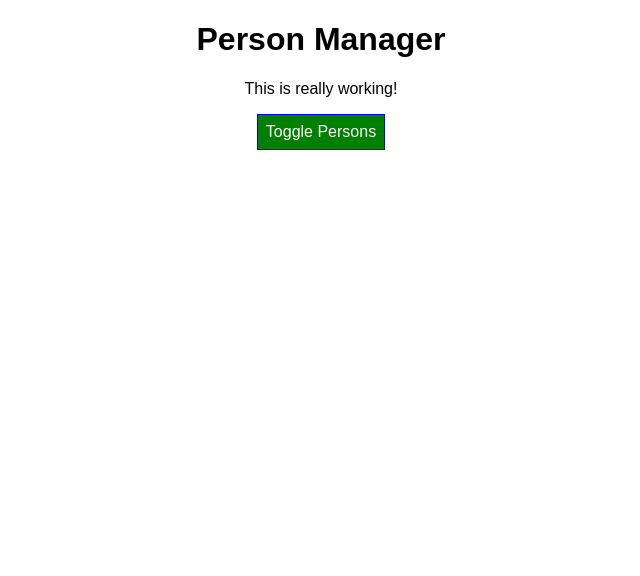
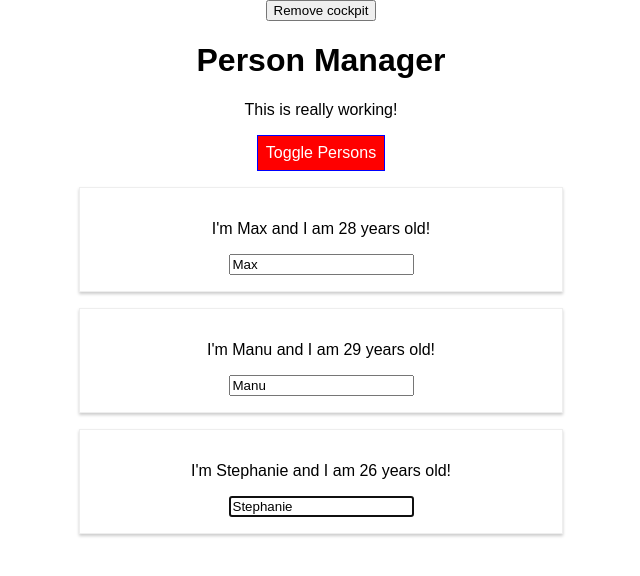
Before and after one commit to ashiots2/ReactTheCompleteGuide, a React (Create React App) app: page / in a window 1280 px wide. Shown: the top 576 px of the page, without its empty margins (319-959 px from the left). Built offline with nearby package versions, Linux system fonts and the light colour scheme.

Commit message:
lectures 95-111

```diff
--- a/package.json
+++ b/package.json
@@ -3,10 +3,11 @@
   "version": "0.1.0",
   "private": true,
   "dependencies": {
+    "del-cli": "^3.0.0",
+    "prop-types": "^15.7.2",
     "react": "^16.13.1",
     "react-dom": "^16.13.1",
-    "react-scripts": "3.4.1",
-    "del-cli": "^3.0.0"
+    "react-scripts": "3.4.1"
   },
   "scripts": {
     "start": "react-scripts start",
--- a/src/components/Cockpit/Cockpit.js
+++ b/src/components/Cockpit/Cockpit.js
@@ -1,14 +1,27 @@
-import React, {useEffect} from "react";
+import React, {useEffect, useRef} from "react";
 import classes from "../../components/Cockpit/Cockpit.module.css";
 
 const Cockpit = (props) => {
+  const toggleBtnRef = useRef(null);
+
   useEffect(() => {
     console.log("[Cockpit.js] useEffect");
-    setTimeout(() => {
-      alert('Saved data to cloud!')
-    }, 1000);
+    // const timer = setTimeout(() => {
+    //   alert('Saved data to cloud!')
+    // }, 1000);
+    toggleBtnRef.current.click();
+    return () => {
+      // clearTimeout(timer);
+      console.log("[Cockpit.js] cleanup work in useEffect");
+    }
   }, [])
 
+  useEffect(() => {
+    console.log("[Cockpit.js] 2nd useEffect");
+    return () => {
+      console.log("[Cockpit.js] cleanup work in 2nd useEffect");
+    }
+  })
   const assignedClasses = [];
   if (props.numPersons < 3) {
     assignedClasses.push(classes.red);
@@ -25,8 +38,8 @@ const Cockpit = (props) => {
   return <div className={classes.Cockpit}>
     <h1>{props.title}</h1>
     <p className={assignedClasses.join(" ")}>This is really working!</p>
-    <button className={btnClass} onClick={props.clicked}> Toggle Persons</button>
+    <button ref={toggleBtnRef} className={btnClass} onClick={props.clicked}> Toggle Persons</button>
   </div>
 };
 
-export default Cockpit;
+export default React.memo(Cockpit);
--- a/src/components/Persons/Person/Person.js
+++ b/src/components/Persons/Person/Person.js
@@ -1,23 +1,43 @@
 import React, {Component} from 'react';
 import classes from './Person.module.css';
+import WithClass from "../../../hoc/WithClass";
+import Auxiliary from "../../../hoc/Auxiliary";
+import PropTypes from "prop-types";
 
 class Person extends Component {
+
+  constructor(props) {
+    super(props);
+    this.inputElementRef = React.createRef();
+  }
+
+  componentDidMount() {
+    this.inputElementRef.current.focus();
+  }
 
   render() {
     console.log("[Person.js] rendering...");
 
     const rnd = Math.random();
 
-    if (rnd > 0.9) {
+    if (rnd > 0.99) {
       throw new Error("Something went wrong!");
     }
 
-    return (<div className={classes.Person}>
+    return (<Auxiliary>
       <p onClick={this.props.click}>I'm {this.props.name} and I am {this.props.age} years old!</p>
       <p>{this.props.children}</p>
-      <input type="text" onChange={this.props.changed} value={this.props.name}/>
-    </div>);
+      <input ref={this.inputElementRef} type="text" onChange={this.props.changed}
+             value={this.props.name}/>
+    </Auxiliary>);
   }
 }
 
-export default Person;
+Person.propTypes = {
+  name: PropTypes.string,
+  age: PropTypes.number,
+  click: PropTypes.func,
+  changed: PropTypes.func
+};
+
+export default WithClass(Person, classes.Person);
--- a/src/components/Persons/Persons.js
+++ b/src/components/Persons/Persons.js
@@ -1,8 +1,8 @@
-import React, {Component} from "react"
+import React, {PureComponent} from "react"
 import Person from "./Person/Person"
 import ErrorBoundary from "../ErrorBoundary/ErrorBoundary";
 
-class Persons extends Component {
+class Persons extends PureComponent {
 
   // Shows error as it has no initial state to return, therefore this is useless.
   // static getDerivedStateFromProps(props, state) {
@@ -14,16 +14,17 @@ class Persons extends Component {
   // componentWillReceiveProps(nextProps, nextContext) {
   //   console.log("[Persons.js] componentWillReceiveProps")
   // }
-  //
+
   // Deprecated
   // componentWillUpdate(nextProps, nextContext) {
   //   console.log("[Persons.js] componentWillUpdate")
   // }
 
-  shouldComponentUpdate(nextProps, nextState, nextContext) {
-    console.log("[Persons.js] shouldComponentUpdate")
-    return true;
-  }
+  // shouldComponentUpdate(nextProps, nextState, nextContext) {
+  //   console.log("[Persons.js] shouldComponentUpdate")
+  //   return nextProps.persons !== this.props.persons;
+  //
+  // }
 
   getSnapshotBeforeUpdate(prevProps, prevState) {
     console.log("[Persons.js] getSnapshotBeforeUpdate");
@@ -33,6 +34,10 @@ class Persons extends Component {
   componentDidUpdate(prevProps, prevState, snapshot) {
     console.log("[Persons.js] componentDidUpdate");
     console.log(snapshot);
+  }
+
+  componentWillUnmount() {
+    console.log("[Persons.js] componentWillUnmount");
   }
 
   render() {
--- a/src/containers/App.js
+++ b/src/containers/App.js
@@ -2,6 +2,8 @@ import React, {Component} from 'react';
 import classes from './App.module.css';
 import Persons from "../components/Persons/Persons";
 import Cockpit from "../components/Cockpit/Cockpit";
+import Auxiliary from "../hoc/Auxiliary";
+import WithClass from "../hoc/WithClass";
 
 class App extends Component {
 
@@ -32,7 +34,9 @@ class App extends Component {
     persons: [
       {id: 'idaj', name: "Max", age: 28},
       {id: 'asdas', name: "Manu", age: 29},
-      {id: 'sudhaiu', name: "Stephanie", age: 26}]
+      {id: 'sudhaiu', name: "Stephanie", age: 26}],
+    showCockpit: true,
+    changeCounter: 0
   };
 
   nameChangedHandler = (event, id) => {
@@ -46,7 +50,9 @@ class App extends Component {
 
     const persons = [...this.state.persons];
     persons[personIndex] = person;
-    this.setState({persons: persons})
+    this.setState((prevState) => {
+      return {persons: persons, changeCounter: prevState.changeCounter + 1};
+    })
   }
 
   deletePersonHandler = (personIndex) => {
@@ -69,12 +75,17 @@ class App extends Component {
     }
 
 
-    return <div className={classes.App}>
-      <Cockpit title={this.props.appTitle} showPersons={this.state.showPersons} numPersons={this.state.persons.length}
-               clicked={this.togglePersonsHandler}/>
+    return <Auxiliary>
+      <button onClick={() => {
+        this.setState({showCockpit: false})
+      }}>Remove cockpit
+      </button>
+      {this.state.showCockpit ?
+        <Cockpit title={this.props.appTitle} showPersons={this.state.showPersons} numPersons={this.state.persons.length}
+                 clicked={this.togglePersonsHandler}/> : null}
       {persons}
-    </div>;
+    </Auxiliary>;
   }
 }
 
-export default App;
+export default WithClass(App, classes.App);
--- /dev/null
+++ b/src/hoc/Auxiliary.js
@@ -0,0 +1,3 @@
+const aux = props => props.children;
+
+export default aux;
--- /dev/null
+++ b/src/hoc/WithClass.js
@@ -0,0 +1,7 @@
+import React from "react"
+
+const withClass = (WrappedComponent, className) => {
+  return props => (<div className={className}><WrappedComponent {...props}/></div>);
+};
+
+export default withClass;
```
